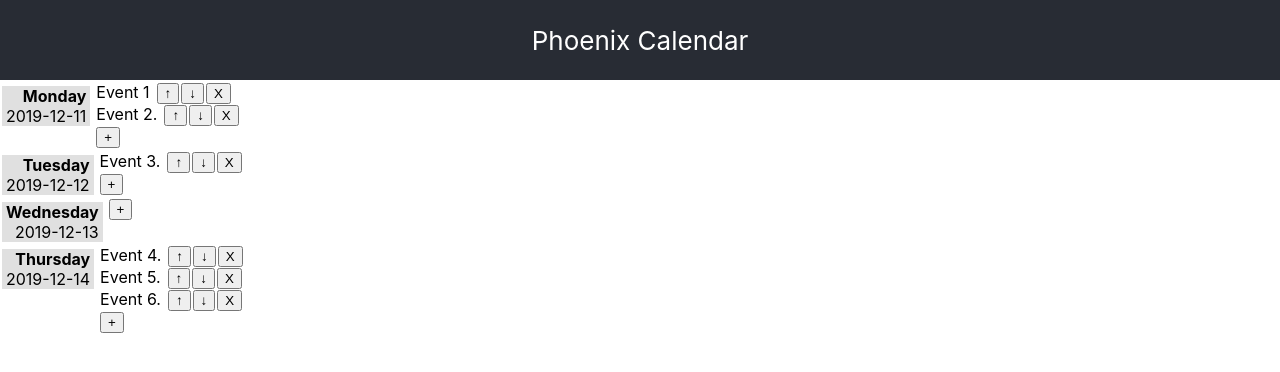
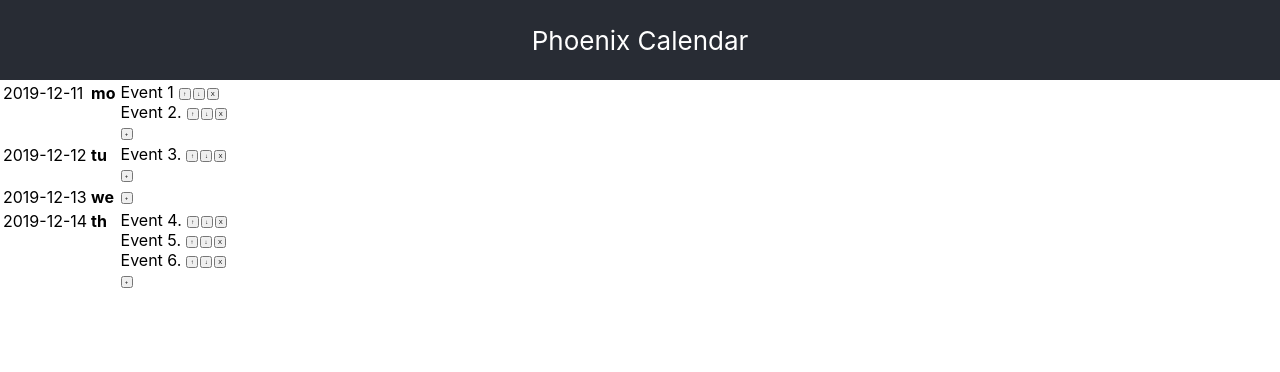
Before and after one commit to SebastianCelejewski/PhoenixCalendar, a React (Create React App) app: page / in a window 1280 px wide. Shown: the top 372 px of the page. Built offline with nearby package versions, Linux system fonts and the light colour scheme.

Commit message:
Redesigning to a tabular layout

```diff
--- a/src/components/Calendar.js
+++ b/src/components/Calendar.js
@@ -47,7 +47,14 @@ class Calendar extends React.Component {
   }
 
   render() {
-    return this.props.calendar.map( (day) => this.renderDay(day) )
+    var days = this.props.calendar.map( (day) => this.renderDay(day) )
+    return (
+      <table>
+        <tbody>
+          {days}
+        </tbody>
+      </table>
+    )
   }
 }
 
--- a/src/components/Day.css
+++ b/src/components/Day.css
@@ -3,17 +3,7 @@
 	margin: 1px;
 	clear: both;
 	text-align: left;
-}
-
-.dayHeader {
-	margin-top: 4px;
-	margin-right: 4px;
-	padding-left: 4px;
-	padding-right: 4px;
-	background-color: #e0e0e0;
-	display: inline-block;
 	vertical-align: top;
-	text-align: right;
 }
 
 .dayOfWeek {
@@ -31,3 +21,12 @@
 	display: inline-block;
 	width: 80vw;
 }
+
+button.control {
+  font-size: 6px;
+  width: 12px;
+  height: 12px;
+  margin: 0px 2px 0px 0px;
+  padding: 0px;
+  vertical-align: middle;
+}
--- a/src/components/Day.js
+++ b/src/components/Day.js
@@ -62,17 +62,15 @@ class Day extends React.Component {
   render() {
     var events = this.props.events.map( (event, idx) => this.renderEvent(event, idx));
     return (
-      <div className="day">
-        <div className="dayHeader">
-          <p className="dayOfWeek">{this.props.dayOfWeek}</p>
-          <p className="date">{this.props.date}</p>
-        </div>
-        <div className="dayContents">
+      <tr className="day">
+        <td className="date">{this.props.date}</td>
+        <td className="dayOfWeek">{this.props.dayOfWeek}</td>
+        <td className="dayContents">
           {events}
-          { this.state.mode === 'view' && <button onClick={this.enterEventAddMode}>+</button>}
+          { this.state.mode === 'view' && <button className="control" onClick={this.enterEventAddMode}>+</button>}
           { this.state.mode === 'addNewEvent' && <EditEvent text="" onAccepted={this.addNewEvent} onCancelled={this.cancelAddingNewEvent}/> }
-        </div>
-      </div>
+        </td>
+      </tr>
     );
   }
 }
--- a/src/components/Event.css
+++ b/src/components/Event.css
@@ -13,3 +13,12 @@
 p, textarea {
 	margin:0;
 }
+
+button.control {
+  font-size: 6px;
+  width: 12px;
+  height: 12px;
+  margin: 0px 2px 0px 0px;
+  padding: 0px;
+  vertical-align: middle;
+}
--- a/src/components/Event.js
+++ b/src/components/Event.js
@@ -52,9 +52,9 @@ class Event extends React.Component {
       <div className="event" >
         <span onClick={this.enterEditMode}>{this.props.description}</span>
         <span className="eventControls">
-          <button onClick={this.moveEventUp}>&uarr;</button>
-          <button onClick={this.moveEventDown}>&darr;</button>
-          <button onClick={this.deleteEvent}>X</button>
+          <button className="control" onClick={this.moveEventUp}>&uarr;</button>
+          <button className="control" onClick={this.moveEventDown}>&darr;</button>
+          <button className="control" onClick={this.deleteEvent}>X</button>
         </span>
       </div>
     );
--- a/src/reducers.js
+++ b/src/reducers.js
@@ -7,7 +7,7 @@ import { EDIT_EVENT_DESCRIPTION,
 
 const initialCalendar = [
         {
-          dayOfWeek: 'Monday',
+          dayOfWeek: 'mo',
           date: '2019-12-11',
           events: [
             "Event 1",
@@ -15,19 +15,19 @@ const initialCalendar = [
           ]
         },
         {
-          dayOfWeek: 'Tuesday',
+          dayOfWeek: 'tu',
           date: '2019-12-12',
           events: [
             "Event 3."
           ]
         },
         {
-          dayOfWeek: 'Wednesday',
+          dayOfWeek: 'we',
           date: '2019-12-13',
           events: []
         },
         {
-          dayOfWeek: 'Thursday',
+          dayOfWeek: 'th',
           date: '2019-12-14',
           events: [
             "Event 4.",
```
